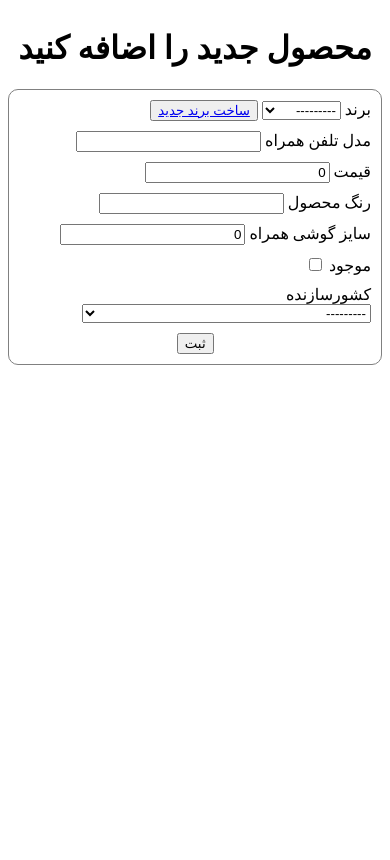
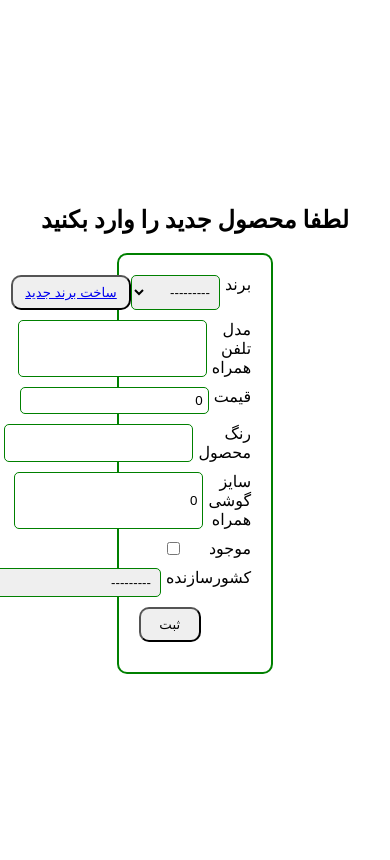
Before and after one commit to AliAkbarSobhanpour/PhoneManager, a Django app: page /create-phone in a window 390 px wide. Before the commit the page ends 365 px from the top, so only its background shows below. Run offline with Django 4.2, Linux system fonts and the light colour scheme; data comes from the database, SQL or seed files in the repository.

Commit message:
fix the style of phone form

```diff
--- a/phone/templates/phone/brand-form.html
+++ b/phone/templates/phone/brand-form.html
@@ -40,6 +40,7 @@
                 padding: 5px;
                 border: 1px solid green;
                 border-radius: 5px;
+                margin-right: 5px;
             }
 
             #id_brand_national {
@@ -47,6 +48,7 @@
                 padding: 5px;
                 border: 1px solid green;
                 border-radius: 5px;
+                margin-right: 5px;
             }
             .form-button {
                 display: flex;
--- a/phone/templates/phone/phone-form.html
+++ b/phone/templates/phone/phone-form.html
@@ -6,40 +6,77 @@
     <title>Document</title>
 
     <style>
-        .form-group{
-            margin: 10px;
-            width: 100%;
+
+
+.container {
+                display: flex;
+                flex-direction: column;
+                justify-content: center;
+                align-items: center;
+                height: 100vh;
+                direction: rtl;
             }
-        .form, .header {
-            display: grid;
-            place-items: center;
-            height: 50%;
-            grid-template-columns: 1fr;
 
-        }
-        form {
-            border: 1px solid gray;
+            .center {
+                width: 30%;
+                padding: 20px;
+                border: 2px solid green;
                 border-radius: 10px;
             }
+
             .warning {
-            background-color: #cc5c67;
-            border: 1px solid red;
+                border : 1px solid red;
+                background-color: rgb(201, 70, 70);
+                border-radius: 5px;
+                margin-bottom: 10px;
+            }
+
+            .form-control{
+                display: flex;
+                margin-bottom: 10px;
+            }
+
+            input {
+                flex: 2;
+                padding: 5px;
+                border: 1px solid green;
+                border-radius: 5px;
+                margin-right: 5px;
+            }
+
+            select {
+                flex: 2;
+                padding: 5px;
+                border: 1px solid green;
+                border-radius: 5px;
+                margin-right: 5px;
+            }
+            .form-button {
+                display: flex;
+                justify-content: flex-end;
+            }
+
+            .form-button button:hover {
                 border-radius: 10px;
-            margin: 5px;
-            padding: 2px;
+                border-color: green;
+                color:green
             }
+
+            .form-button button {
+                border-radius: 10px;
+                width: 120px;
+                height: 35px;
+            }
+
     </style>
 </head>
 <body>
-    <div class="header">
-        <h1 dir="rtl">
-            محصول جدید را اضافه کنید
-        </h1>
+
+    <div class="container">
+        <div class="title">
+            <h2>لطفا محصول جدید را وارد بکنید</h2>
         </div>
-
-
-
-    <div class="form" dir="rtl">
+        <div class="center">
             <form method="post" action="{% url 'phone-form-page' %}">
 
                 {% csrf_token %}
@@ -52,55 +89,61 @@
                     </div>
                 {% endif %}
 
-            <div class="form-group">
+                <div class="form-control">
                     {{ form.phone_brand.label }}
                     {{ form.phone_brand }}
+                    <div class="form-button">
                         <button><a href="{% url 'brand-form-page' %}">ساخت برند جدید</a></button>
                     </div>
-            <div class="form-group">
+                </div>
+                <div class="form-control">
                     {{ form.phone_model.label }}
                     {{ form.phone_model }}
                 </div>
-            <div class="form-group">
+                <div class="form-control">
                     {{ form.price.label }}
                     {{ form.price }}
                 </div>
-            <div class="form-group">
+                <div class="form-control">
                     {{ form.color.label }}
                     {{ form.color }}
                 </div>
-            <div class="form-group">
+                <div class="form-control">
                     {{ form.phone_size.label }}
                     {{ form.phone_size }}
                 </div>
-            <div class="form-group">
+                <div class="form-control">
                     {{ form.availability.label }}
                     {{ form.availability }}
                 </div>
 
-            <div class="form-group">
+                <div class="form-control">
                     {{ form.count.label }}
                     {{ form.count }}
                 </div>
-            <div class="form-group">
+                <div class="form-control">
                     {{ form.creator_country.label }}
                     {{ form.creator_country }}
                 </div>
 
+                <div class="form-button">
                     <button type="submit" style="margin-right: 45%; margin-bottom: 10px;">ثبت</button>
+                </div>
             </form>
         </div>
+    </div>
+
 </body>
 <script>
     document.addEventListener('DOMContentLoaded', function() {
         var countField = document.querySelector('#id_count');
-        countField.closest('.form-group').style.display = 'none';
+        countField.closest('.form-control').style.display = 'none';
         var availabilityCheckbox = document.querySelector('#id_availability');
         availabilityCheckbox.addEventListener('change', function() {
             if (this.checked) {
-                countField.closest('.form-group').style.display = 'block';
+                countField.closest('.form-control').style.display = 'block';
             } else {
-                countField.closest('.form-group').style.display = 'none';
+                countField.closest('.form-control').style.display = 'none';
             }
         });
     });
```
Lines whose indentation alone changed are shown as unchanged.
